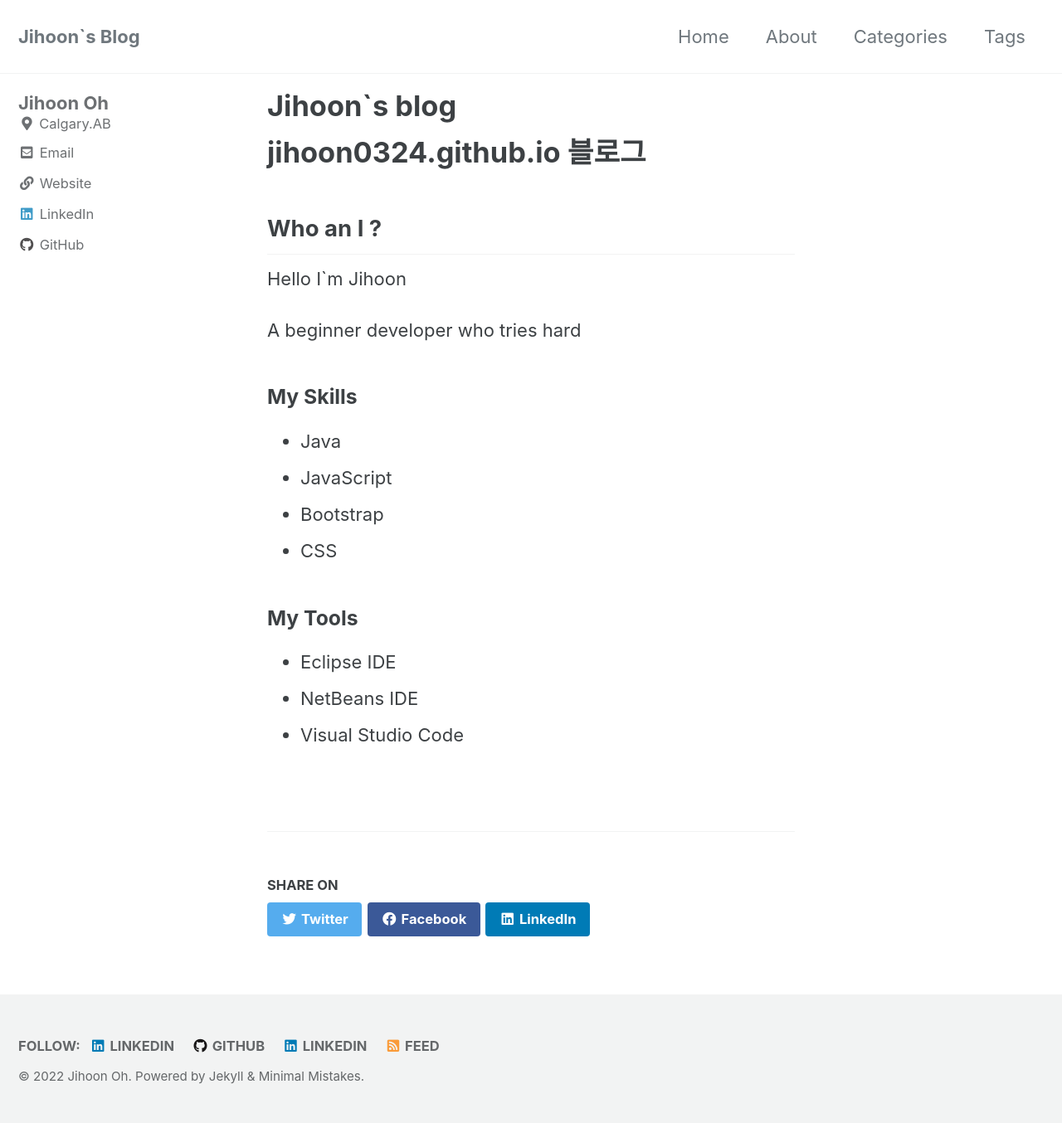
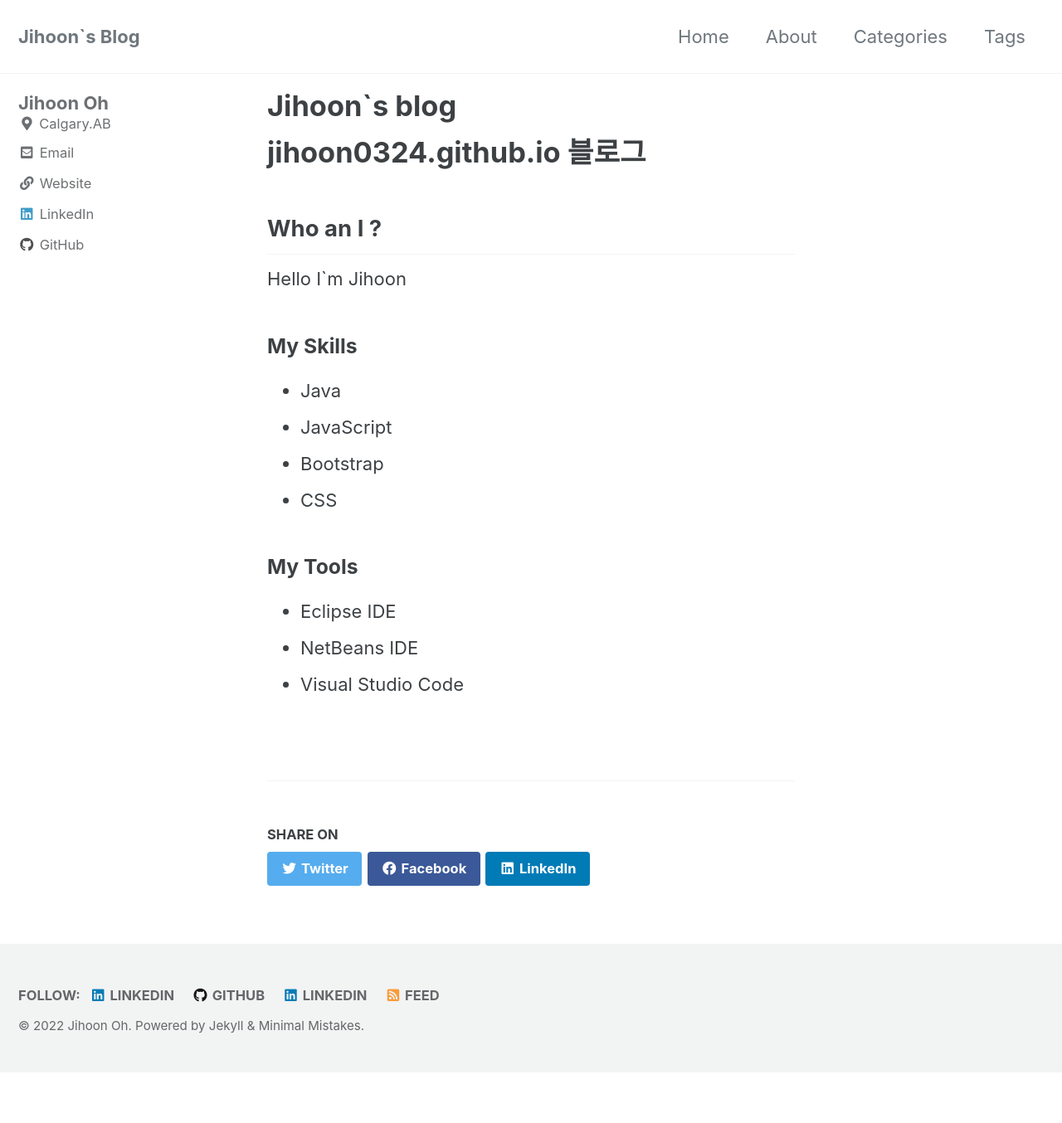
Before and after one commit to jihoon0324/jihoon0324.github.io, a Jekyll site: the page built from _pages/about.md, in a window 1280 px wide. Shown: the whole page at 83% size. Built offline with Jekyll 4.4.1, drawn with Linux system fonts in a browser that asks for light colours; cached includes are drawn as plain includes; after the commit the page ends 1293 px from its top, so only the background shows below that.

Commit message:
Update about.md

```diff
--- a/_pages/about.md
+++ b/_pages/about.md
@@ -13,7 +13,7 @@ layout: single
 
 Hello I`m Jihoon
 
-A beginner developer who tries hard
+
 
 
 ###  My Skills
```
